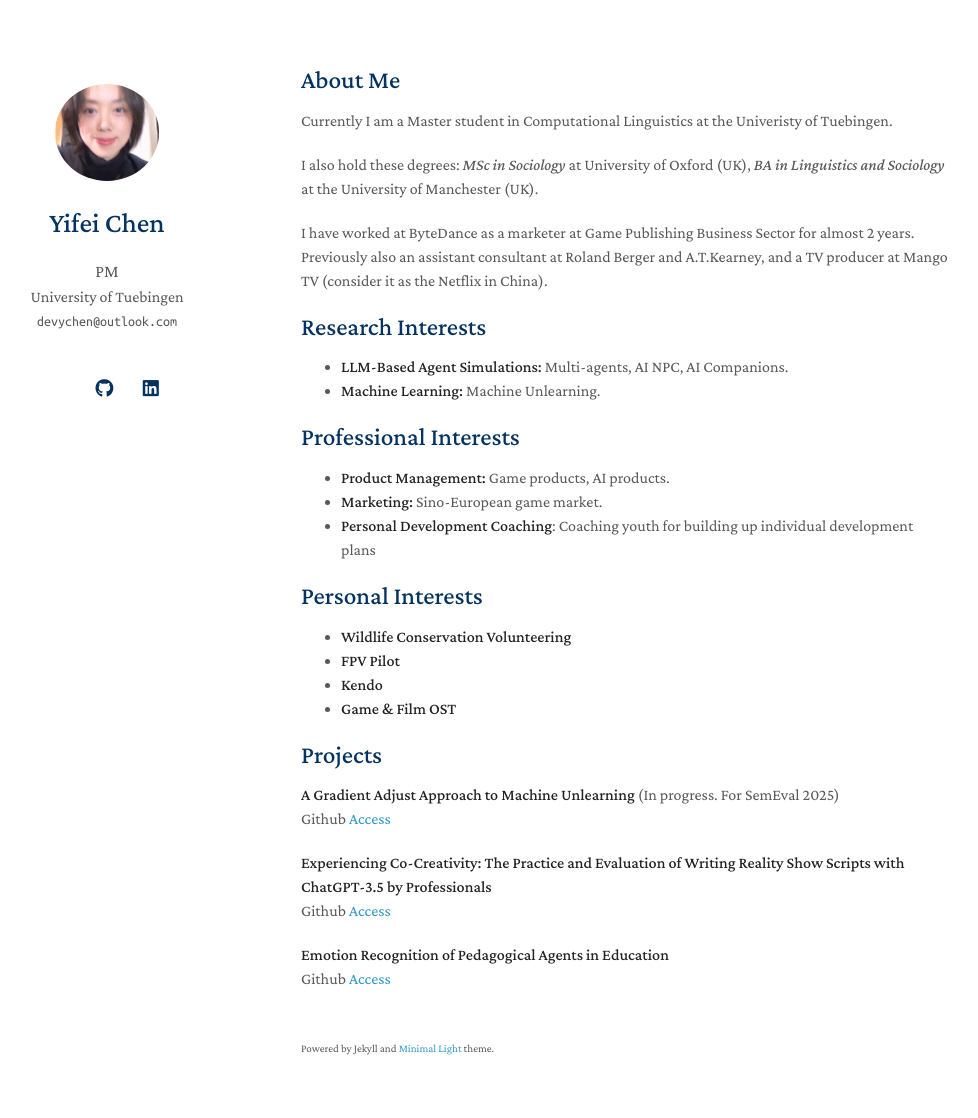
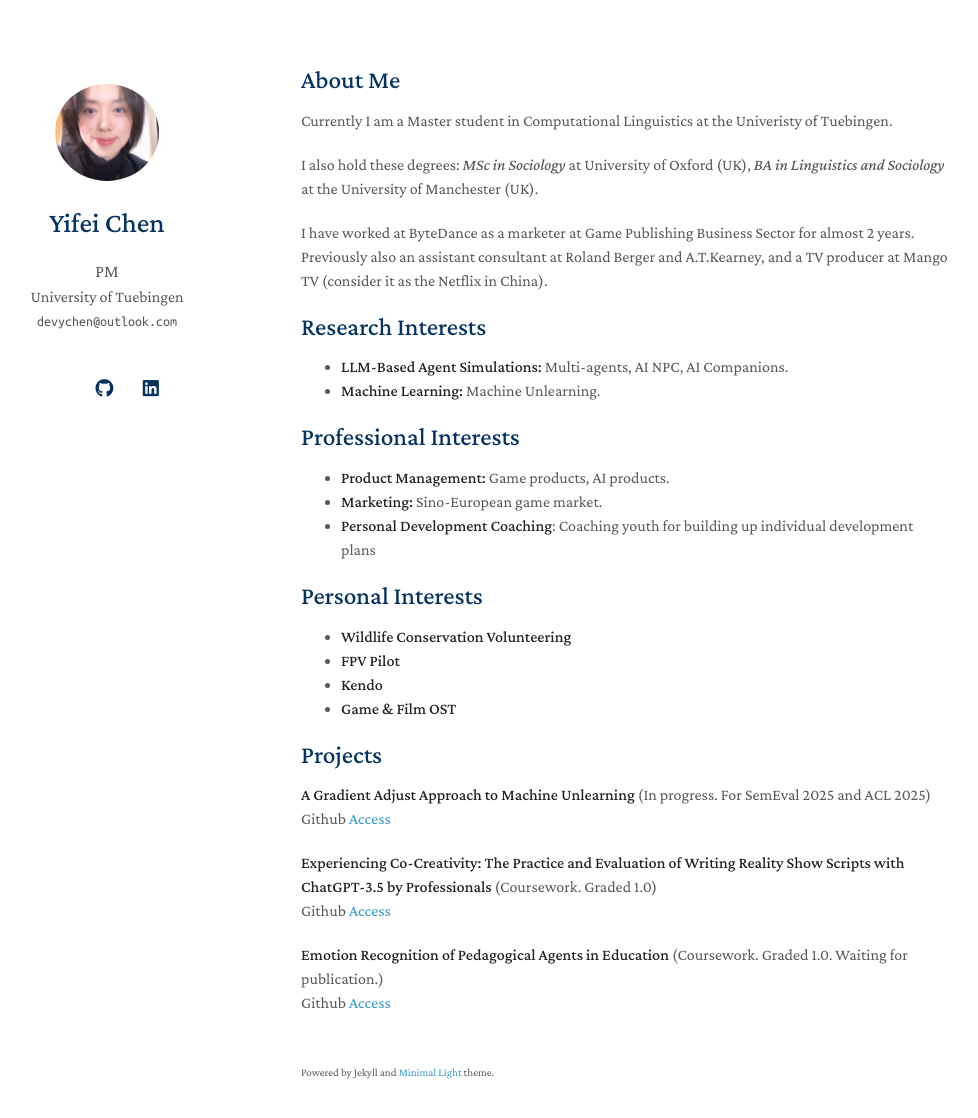
Before and after one commit to devychen/devychen.github.io, a Jekyll site: the page built from index.md, in a window 1280 px wide and 1153 px high. Shown: the top 1118 px of the window, without its empty margins (169-1147 px from the left). Built offline with Jekyll 4.4.1, drawn with Linux system fonts in a browser that asks for light colours; a style sheet for code colours, icons or effects is not loaded; our own code applies the rules of GitHub Pages for plain Markdown files.

Commit message:
Update index.md

```diff
--- a/index.md
+++ b/index.md
@@ -32,13 +32,13 @@ Previously also an assistant consultant at Roland Berger and A.T.Kearney, and a
 
 ## Projects
 
-**A Gradient Adjust Approach to Machine Unlearning** (In progress. For SemEval 2025)
+**A Gradient Adjust Approach to Machine Unlearning** (In progress. For SemEval 2025 and ACL 2025)
 Github [Access](https://github.com/cicl-iscl/Machine_Unlearning)
 
-**Experiencing Co-Creativity: The Practice and Evaluation of Writing Reality Show Scripts with ChatGPT-3.5 by Professionals**
+**Experiencing Co-Creativity: The Practice and Evaluation of Writing Reality Show Scripts with ChatGPT-3.5 by Professionals** (Coursework. Graded 1.0)
 Github [Access](https://github.com/devychen/Course_LLM_Implications)
 
-**Emotion Recognition of Pedagogical Agents in Education**
+**Emotion Recognition of Pedagogical Agents in Education** (Coursework. Graded 1.0. Waiting for publication.)
 Github [Access](https://github.com/devychen/Course_Pedagogical_Agents)
 
 <!--
```
